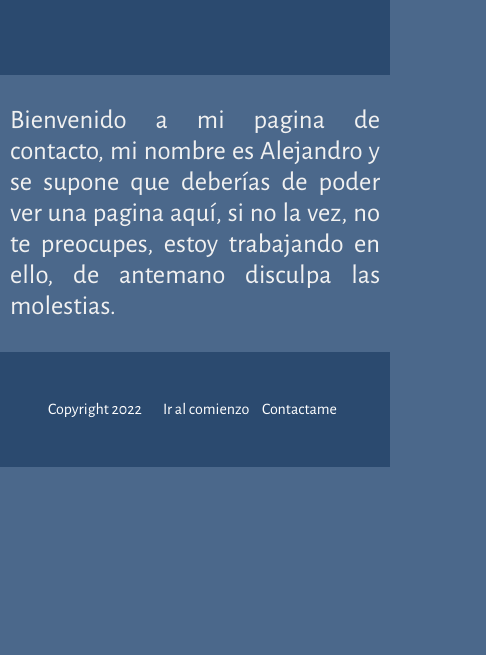
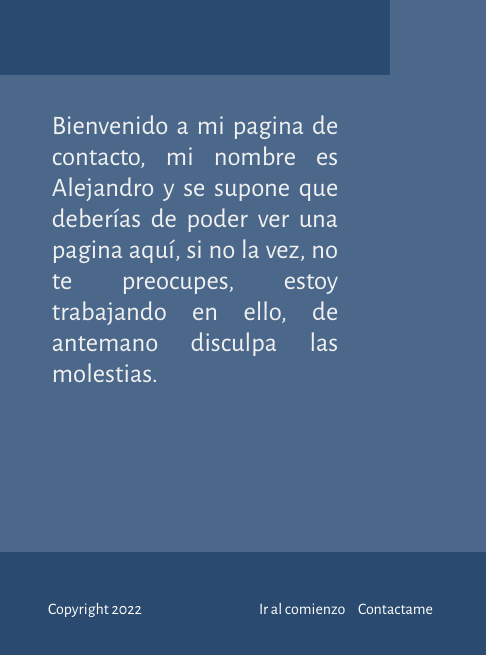
Before and after one commit to Alejok0/Alejok0.github.io, a plain HTML site: page index.html in a window 390 px wide. Shown: the part 177-832 px from the top of the page, 486 px wide, since content can reach past the window. Drawn offline with nearby package versions, Linux system fonts and the light colour scheme.

Commit message:
Mejora de "Responsividad" en telefonos.

```diff
--- a/css/mainStyle.css
+++ b/css/mainStyle.css
@@ -3,11 +3,11 @@
   margin: 0px;
 }
 
-html{
+html {
   font-family: 'Alegreya Sans';
 }
 
-header{
+header {
   padding-bottom: 20%;
   padding-top: 20%;
 
@@ -20,13 +20,13 @@ header h1 {
   color: #F1F1F1;
 }
 
-body{
+body {
   background-color: #4B688B;
 }
 
-.contenedor{
-  margin: 0;
-  padding: 10px;
+.contenedor {
+  padding: 1rem;
+  margin-bottom: 30px;
 
   display: flex;
   flex-wrap: wrap;
@@ -39,16 +39,22 @@ body{
 
   margin: 20px auto;
   min-width: 250;
+  width: 80%;
 }
 
-footer{
+footer {
+  position: absolute;
+  bottom: 0;
+
+  width: 100%;
+
   padding: 3rem;
   background-color: #2B4A6F;
   color: #fff;
 }
 
-footer section{
-   float: right;
+footer section {
+  float: right;
 
 }
 
@@ -56,14 +62,14 @@ footer p {
   display: inline;
 }
 
-footer a{
-  margin: 0px 5px ;
+footer a {
+  margin: 0px 5px;
 
   transition: color .2s ease;
   color: #fff;
   text-decoration: none;
 }
 
-footer a:hover{
+footer a:hover {
   color: #d3d3d3;
 }
--- a/index.html
+++ b/index.html
@@ -3,7 +3,7 @@
 
 <head>
   <meta charset="UTF-8">
-  <title id="titulo">Alejok0 contact page</title>
+  <title id="titulo">Portafolio de Alejok0</title>
   <link rel="icon" href="img/logo.png" type="image/x-icon">
   <link href='https://fonts.googleapis.com/css?family=Alegreya Sans' rel='stylesheet'>
   <link rel="stylesheet" href="css/mainStyle.css">
```
